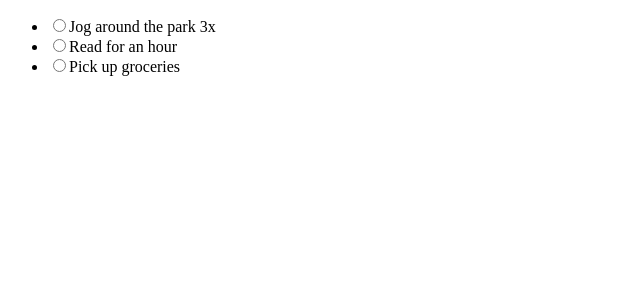
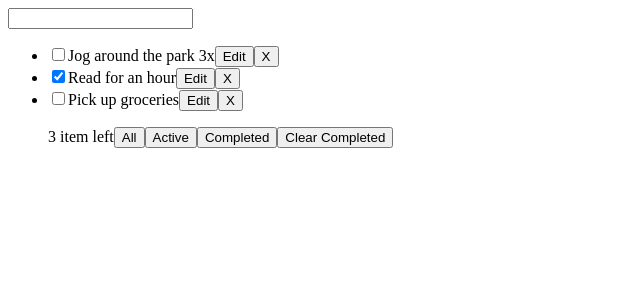
Before and after one commit to DrZero1234/FEM_todo_app, a React (Vite) app: page / in a window 1280 px wide. Shown: the top 300 px of the page, without its empty margins (0-640 px from the left). Built offline with nearby package versions, Linux system fonts and the light colour scheme.

Commit message:
functionality done

```diff
--- a/src/App.jsx
+++ b/src/App.jsx
@@ -1,4 +1,4 @@
-import { useState } from "react";
+import { useEffect, useState } from "react";
 import reactLogo from "./assets/react.svg";
 import viteLogo from "/vite.svg";
 import desktopBackground from "/assets/images/bg-desktop-dark.jpg";
@@ -11,7 +11,7 @@ const MOCK_DATA = [
     complete: false,
     content: "Jog around the park 3x",
   },
-  { id: uuidv4(), complete: false, content: "Read for an hour" },
+  { id: uuidv4(), complete: true, content: "Read for an hour" },
   { id: uuidv4(), complete: false, content: "Pick up groceries" },
 ];
 
@@ -25,39 +25,238 @@ const Header = (/*{currentTheme}*/) => {
   return;
 };
 
-const TodoInput = (/*{allTodos,setAllTodos}*/) => {
-  return;
-};
+const TodoInput = ({ allTodos, setAllTodos }) => {
+  const [newTodoText, setNewTodoText] = useState("");
 
-const TodoList = ({ allTodos }) => {
+  const handleChange = (e) => {
+    setNewTodoText(e.target.value);
+  };
+
+  const handleSubmit = (e) => {
+    e.preventDefault();
+
+    if (newTodoText) {
+      const todosCopy = allTodos.slice();
+      const new_todo = {
+        id: uuidv4(),
+        complete: false,
+        content: newTodoText,
+      };
+
+      todosCopy.push(new_todo);
+      setAllTodos(todosCopy);
+      setNewTodoText("");
+    }
+    return;
+  };
+
   return (
-    <ul>
-      {allTodos.map((todo) => (
-        <Todo todoData={todo} />
-      ))}
-    </ul>
+    <form onSubmit={(e) => handleSubmit(e)}>
+      <input
+        required
+        type="text"
+        onChange={handleChange}
+        value={newTodoText}
+      ></input>
+    </form>
   );
 };
 
-const Todo = ({ todoData }) => {
+const TodoList = ({
+  allTodos,
+  setAllTodos,
+  filteredTodos,
+  setFilterdTodos,
+  handleFilter,
+}) => {
+  const getTodoById = (id) => {
+    return filteredTodos.find((todo) => todo.id === id);
+  };
+
   return (
-    <li key={todoData.id}>
-      <input type="radio" id={todoData.id}></input>
-      <label htmlFor={todoData.id}>{todoData.content}</label>
-    </li>
+    <>
+      {filteredTodos.length ? (
+        <ul>
+          {filteredTodos.map((todo) => (
+            <li key={todo.id}>
+              <Todo
+                allTodos={allTodos}
+                setAllTodos={setAllTodos}
+                todoData={todo}
+                filteredTodos={filteredTodos}
+                setFilterdTodos={setFilterdTodos}
+                getTodoById={getTodoById}
+              />
+            </li>
+          ))}
+        </ul>
+      ) : (
+        <h1>No Item</h1>
+      )}
+
+      <TodoFilter
+        filteredTodos={filteredTodos}
+        setFilterdTodos={setFilterdTodos}
+        handleFilter={handleFilter}
+      />
+    </>
+  );
+
+  /*
+  return (
+    <>
+      {filteredTodos.length ? (
+        <>
+          <ul>
+            {filteredTodos.map((todo) => (
+              <li key={todo.id}>
+                <Todo
+                  todoData={todo}
+                  filteredTodos={filteredTodos}
+                  setFilterdTodos={setFilterdTodos}
+                  getTodoById={getTodoById}
+                />
+              </li>
+            ))}
+          </ul>
+          <TodoFilter
+            filteredTodos={filteredTodos}
+            setFilterdTodos={setFilterdTodos}
+            handleFilter={handleFilter}
+            allTodos={allTodos}
+          />
+        </>
+      ) : (
+        <h1>No item</h1>
+      )}
+    </>
+  );
+  */
+};
+
+const Todo = ({ todoData, allTodos, setAllTodos, getTodoById }) => {
+  const [isEdit, setIsEdit] = useState(false);
+  const [editText, setEditText] = useState(todoData.content);
+
+  const todoById = getTodoById(todoData.id);
+  const todoIndex = allTodos.indexOf(getTodoById(todoData.id));
+
+  const handleDelete = () => {
+    const new_array = allTodos.filter(
+      (todo) => todo.id != todoData.id
+    );
+    setAllTodos(new_array);
+  };
+
+  const handleChange = (e) => {
+    const allTodosCopy = allTodos.slice();
+    if (e.target.checked) {
+      todoById.complete = true;
+    } else {
+      todoById.complete = false;
+    }
+
+    allTodosCopy[todoIndex] = todoById;
+    setAllTodos(allTodosCopy);
+    console.log(allTodos);
+  };
+
+  const handleEdit = (e) => {
+    e.preventDefault();
+    const allTodosCopy = allTodos.slice();
+    const copy_todo = allTodos[todoIndex];
+    copy_todo.content = editText;
+    allTodosCopy[todoIndex] = copy_todo;
+    setAllTodos(allTodosCopy);
+
+    setIsEdit(!isEdit);
+  };
+
+  return (
+    <>
+      <input
+        type="checkbox"
+        id={todoData.id}
+        defaultValue={todoData.content}
+        onChange={(e) => handleChange(e)}
+        checked={todoData.complete}
+      />
+      {isEdit ? (
+        <form onSubmit={(e) => handleEdit(e)}>
+          <input
+            required
+            type="text"
+            value={editText}
+            onChange={(e) => setEditText(e.target.value)}
+          ></input>
+        </form>
+      ) : (
+        <label htmlFor={todoData.id}>{todoData.content}</label>
+      )}
+
+      <button onClick={() => setIsEdit(!isEdit)}>Edit</button>
+      <button onClick={() => handleDelete()}>X</button>
+    </>
   );
 };
 
-const TodoFilter = (
-  {
-    /**/
-  }
-) => {};
+const TodoFilter = ({
+  filteredTodos,
+  setFilterdTodos,
+  handleFilter,
+}) => {
+  return (
+    <>
+      <ul>
+        <span>{filteredTodos.length} item left</span>
+        <button onClick={() => handleFilter("all")}>All</button>
+        <button onClick={() => handleFilter("active")}>Active</button>
+        <button onClick={() => handleFilter("completed")}>
+          Completed
+        </button>
+        <button onClick={() => handleFilter("clear")}>
+          Clear Completed
+        </button>
+      </ul>
+    </>
+  );
+};
 
 function App() {
   const [allTodos, setAllTodos] = useState(MOCK_DATA);
+  const [filteredTodos, setFilterdTodos] = useState(allTodos);
 
-  return <TodoList allTodos={allTodos} />;
+  const handleFilter = (action) => {
+    if (action === "all") {
+      setFilterdTodos(allTodos);
+    } else if (action === "active") {
+      setFilterdTodos(allTodos.filter((todo) => !todo.complete));
+    } else if (action === "completed") {
+      setFilterdTodos(allTodos.filter((todo) => todo.complete));
+    } else if (action === "clear") {
+      let allTodosCopy = allTodos.filter((todo) => !todo.complete);
+      setAllTodos(allTodosCopy);
+    }
+  };
+
+  useEffect(() => {
+    setFilterdTodos(allTodos);
+  }, [allTodos]);
+
+  return (
+    <>
+      <TodoInput allTodos={allTodos} setAllTodos={setAllTodos} />
+      <TodoList
+        allTodos={allTodos}
+        setAllTodos={setAllTodos}
+        filteredTodos={filteredTodos}
+        setFilterdTodos={setFilterdTodos}
+        handleFilter={handleFilter}
+        // Only for Filter
+        allTodos={allTodos}
+      />
+    </>
+  );
 }
 
 export default App;
```
